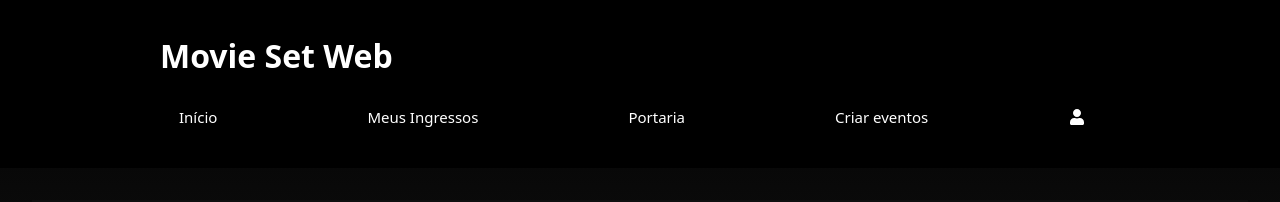
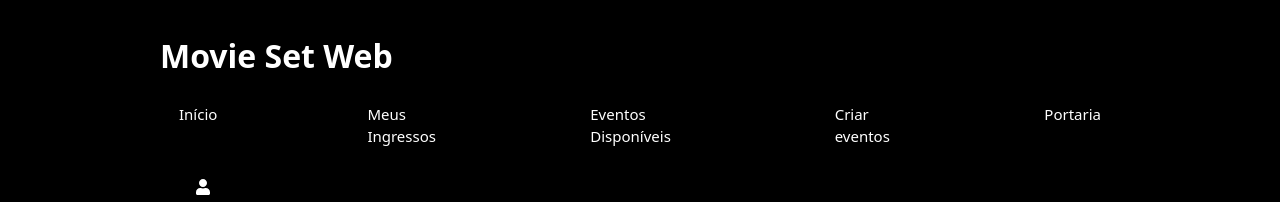
Before and after one commit to guiFGA/movie-set-web, a Next.js app: page / in a window 1280 px wide. Shown: the top 202 px of the page. Built offline with nearby package versions, Linux system fonts and the light colour scheme; no server answers.

Commit message:
feat: adiciona botão de eventos disponiveis na navbar

```diff
--- a/app/components/Navbar/Navbar.tsx
+++ b/app/components/Navbar/Navbar.tsx
@@ -11,9 +11,11 @@ export default function Navbar(){
             </Link>
             <ul className={styles.menu}>
                 <li><Link href="/">Início</Link></li>
+
                 <li><Link href="/meus-ingressos">Meus Ingressos</Link></li>
+                <li><Link href="/">Eventos Disponíveis</Link></li>
+                <li><Link href="/criar-eventos">Criar eventos</Link></li>
                 <li><Link href="/portaria">Portaria</Link></li>
-                <li><Link href="/criar-eventos">Criar eventos</Link></li>
 
             </ul>
             <Link href="/login" className={styles.login}><FaUser/></Link>
--- a/app/page.tsx
+++ b/app/page.tsx
@@ -68,7 +68,6 @@ export default function Home() {
         {movies.map((movie) => (
           <div key={movie.id} className={styles.card}>
 
-
             <img className={styles.poster} src={movie.poster_path ? `https://image.tmdb.org/t/p/w200${movie.poster_path}` : "/fallback.png"}/>
 
             <div className={styles.content}>
@@ -83,7 +82,9 @@ export default function Home() {
               <p className={styles.overview}>
                 {movie.overview}
               </p>
+
             </div>
+
           </div>
         ))}
       </div>
```
